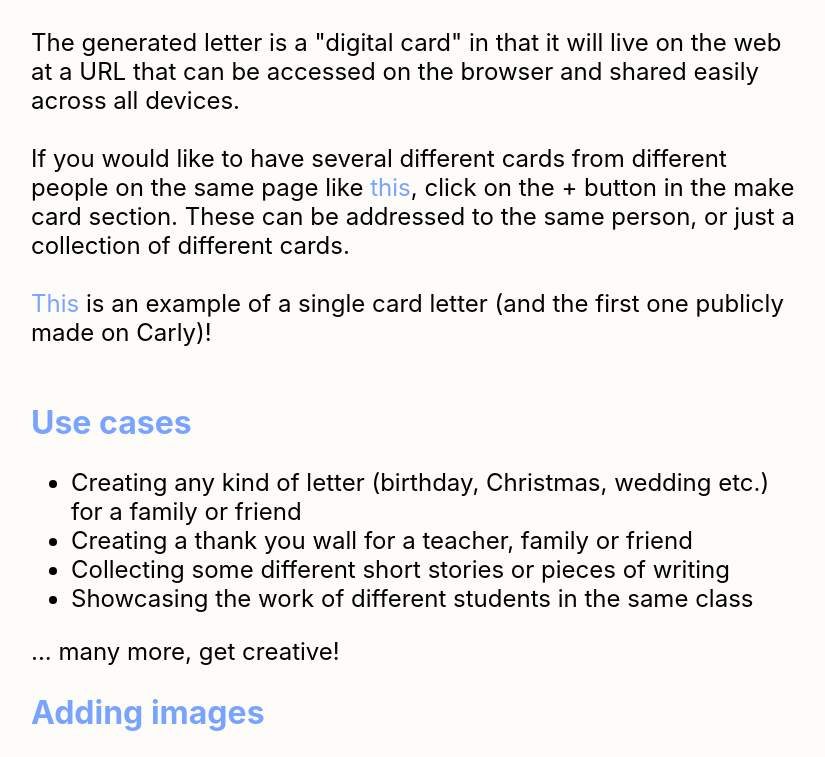
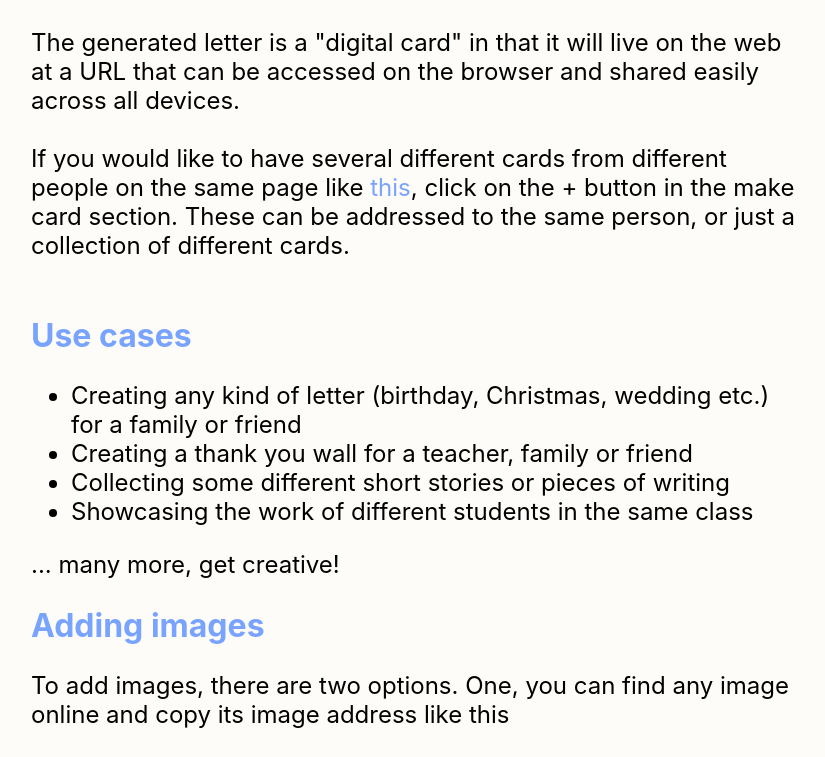
Before and after one commit to amirgamil/carly, a Next.js app in the folder frontend/: page / in a window 1280 px wide. Shown: the part 1240-1997 px from the top of the page, without its empty margins (225-1050 px from the left). Built offline with nearby package versions, Linux system fonts and the light colour scheme.

Commit message:
update info

```diff
--- a/frontend/src/components/Info.js
+++ b/frontend/src/components/Info.js
@@ -16,10 +16,6 @@ const Info = () => {
                 like <a href="https://carly.amirbolous.com/166989a">this</a>, click on the + button in the make card section. These can be addressed
                 to the same person, or just a collection of different cards.
                 <br/><br/>
-                <a href="https://carly.amirbolous.com/79f2ae9">This</a> is an example
-                of a single card letter (and the first one publicly made on Carly)!
-                <br/><br/>
-
 
             </p>
             <h1 className="cp infoTitle">Use cases</h1>
```
